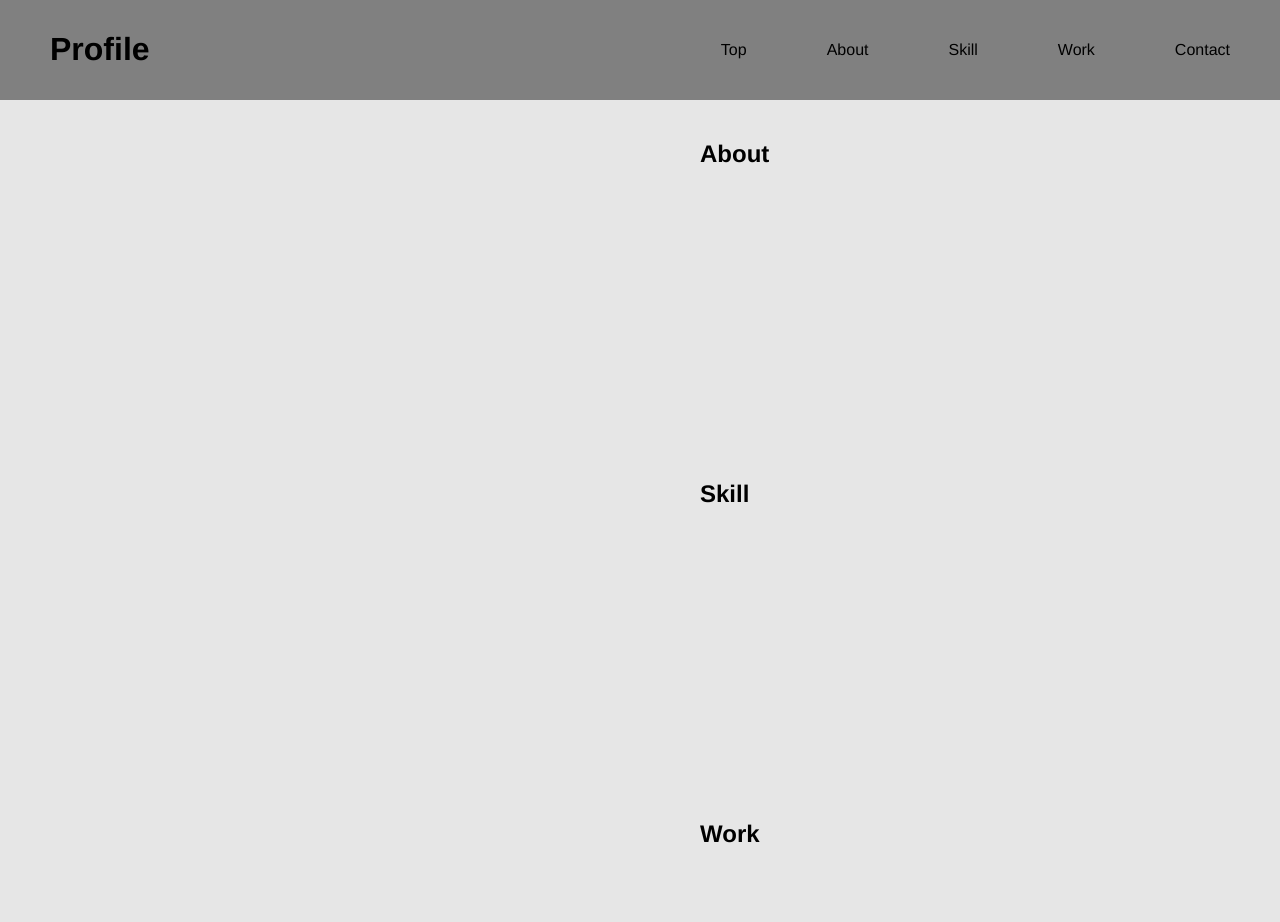
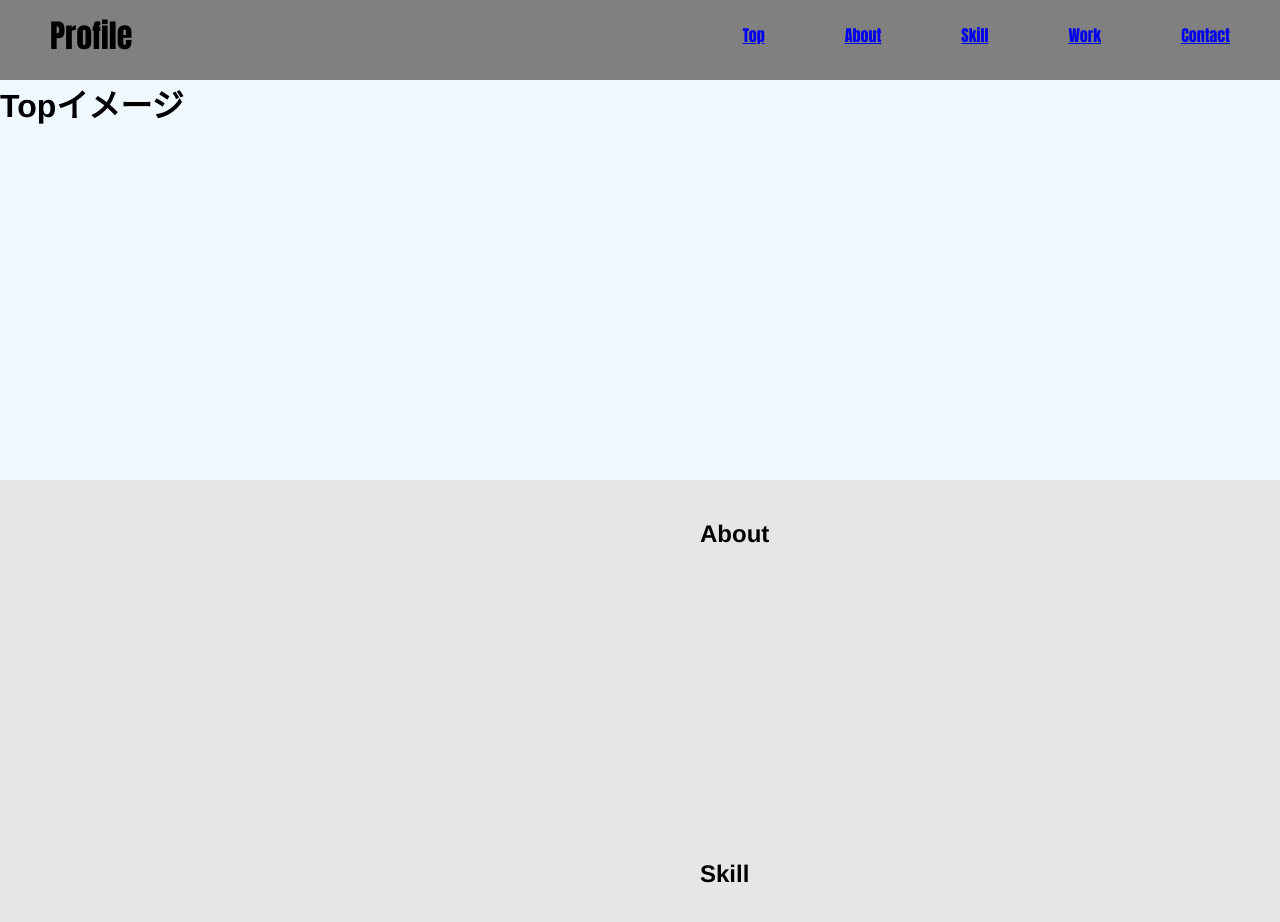
Before and after one commit to OnoS07/My_Profile, a React (Create React App) app: page / in a window 1280 px wide. Shown: the top 922 px of the page. Built offline with nearby package versions, Linux system fonts and the light colour scheme.

Commit message:
[Add]ヘッダーリンク

```diff
--- a/package.json
+++ b/package.json
@@ -8,6 +8,7 @@
     "@testing-library/react": "^11.2.2",
     "@testing-library/user-event": "^12.6.0",
     "react": "^17.0.1",
+    "react-anchor-link-smooth-scroll": "^1.0.12",
     "react-dom": "^17.0.1",
     "react-scripts": "4.0.1",
     "web-vitals": "^0.2.4"
--- a/src/App.css
+++ b/src/App.css
@@ -11,10 +11,20 @@
 
 header{
     width: 100%;
-    padding: 10px 50px;
+    height: 80px;
+    padding: 0 50px 10px 50px;
     background-color: gray;
     display: flex;
     align-items: center;
+    position: fixed;
+    top: 0;
+}
+
+#top{
+    margin-top: 80px;
+    width: 100%;
+    height: 400px;
+    background-color: aliceblue;
 }
 
 .nav-bar{
@@ -22,9 +32,14 @@ header{
     margin: 0 0 0 auto;
 }
 
+.nav-title{
+    font-family: Impact, Haettenschweiler, 'Arial Narrow Bold', sans-serif;
+}
+
 .nav-item{
     list-style: none;
     margin-left: 80px;
+    font-family: Impact, Haettenschweiler, 'Arial Narrow Bold', sans-serif;
 }
 
 .section{
--- a/src/App.js
+++ b/src/App.js
@@ -1,6 +1,7 @@
 import React from 'react';
 import './App.css';
 import Header from './components/Header.js';
+import Top from './components/Top.js';
 import About from './components/About.js';
 import Skill from './components/Skill.js';
 import Work from './components/Work.js';
@@ -11,6 +12,7 @@ class App extends React.Component {
     return (
       <div>
         <Header />
+        <Top />
         <About />
         <Skill />
         <Work />
--- a/src/components/About.js
+++ b/src/components/About.js
@@ -3,7 +3,7 @@ import Title from './Title.js';
 
 function About(props){
     return(
-        <div className = "section">
+        <div className = "section" id = "about">
             <Title title = "About" />
         </div>
     )
--- a/src/components/Contact.js
+++ b/src/components/Contact.js
@@ -3,7 +3,7 @@ import Title from './Title.js';
 
 function Contact(props){
     return(
-        <div className = "section">
+        <div className = "section" id = "contact">
             <Title title = "Contact" />
         </div>
     )
--- a/src/components/Header.js
+++ b/src/components/Header.js
@@ -1,19 +1,26 @@
 import React from 'react';
-
-const navitems = ["Top", "About", "Skill", "Work", "Contact"];
+import AnchorLink from 'react-anchor-link-smooth-scroll'
 
 function Header(props){
     return(
         <header>
-            <h1>Profile</h1>
+            <h1 className = "nav-title" >Profile</h1>
             <ul className = "nav-bar">
-                {
-                    navitems.map(nav => (
-                        <li className = "nav-item">
-                            <span>{nav}</span>
-                        </li>
-                    ))
-                }
+                <AnchorLink offset = "100" href = "#top">
+                    <li className = "nav-item">Top</li>
+                </AnchorLink>
+                <AnchorLink offset = "100" href = "#about">
+                    <li className = "nav-item">About</li>
+                </AnchorLink>
+                <AnchorLink offset = "100" href = "#skill">
+                    <li className = "nav-item">Skill</li>
+                </AnchorLink>
+                <AnchorLink offset = "100" href = "#work">
+                    <li className = "nav-item">Work</li>
+                </AnchorLink>
+                <AnchorLink offset = "100" href = "#contact">
+                    <li className = "nav-item">Contact</li>
+                </AnchorLink>
             </ul>
         </header>
     )
--- a/src/components/Skill.js
+++ b/src/components/Skill.js
@@ -3,7 +3,7 @@ import Title from './Title.js';
 
 function Skill(props){
     return(
-        <div className = "section">
+        <div className = "section" id = "skill">
             <Title title = "Skill" />
         </div>
     )
--- /dev/null
+++ b/src/components/Top.js
@@ -0,0 +1,11 @@
+import React from 'react';
+
+function Top(props){
+    return(
+        <div className = "top" id = "top">
+            <h1>Topイメージ</h1>
+        </div>
+    )
+};
+
+export default Top;
--- a/src/components/Work.js
+++ b/src/components/Work.js
@@ -3,7 +3,7 @@ import Title from './Title.js';
 
 function Work(props){
     return(
-        <div className = "section">
+        <div className = "section" id = "work">
             <Title title = "Work" />
         </div>
     )
```
Also changed, not shown: 2 other files (tests, documents, lock files or other folders).
